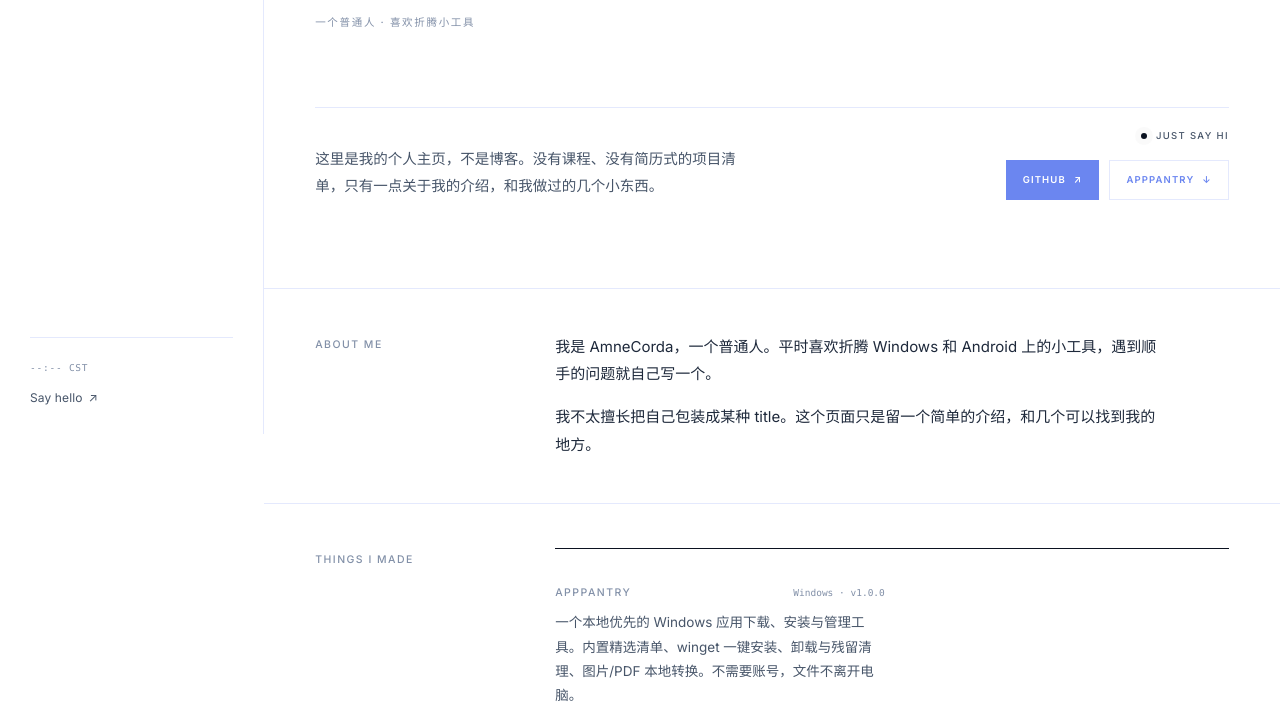
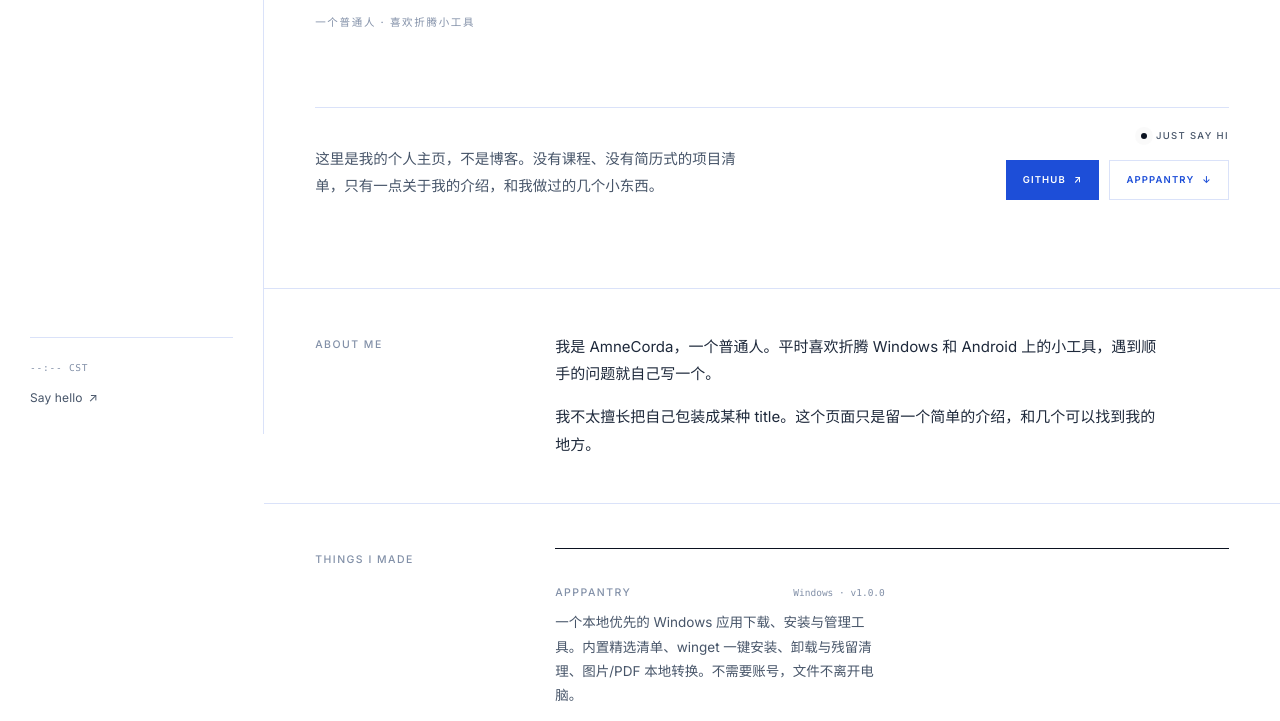
Before and after one commit to mar08meow/amnecorda, a plain HTML site: page index.html in a window 1280 px wide. Shown: the part 366-1087 px from the top of the page. Drawn offline with Linux system fonts and the light colour scheme.

Commit message:
Restore blue single-page and remove unused routes

```diff
--- a/assets/css/theme.css
+++ b/assets/css/theme.css
@@ -8,11 +8,11 @@
   --ink-2: #1e293b;
   --ink-soft: #475569;
   --muted: #8290a8;
-  --line: rgba(107, 134, 240, 0.18);
-  --line-soft: rgba(107, 134, 240, 0.09);
-  --accent: #6b86f0;
-  --accent-deep: #415fd7;
-  --accent-soft: #c3d4ff;
+  --line: rgba(29, 78, 216, 0.16);
+  --line-soft: rgba(29, 78, 216, 0.08);
+  --accent: #1d4ed8;
+  --accent-deep: #1e3a8a;
+  --accent-soft: #93c5fd;
   --sans: "Inter", -apple-system, BlinkMacSystemFont, "Segoe UI", "PingFang SC", "Microsoft YaHei", sans-serif;
   --display: "Inter", -apple-system, BlinkMacSystemFont, "Segoe UI", "PingFang SC", "Microsoft YaHei", sans-serif;
   --reading: "Inter", -apple-system, BlinkMacSystemFont, "Segoe UI", "PingFang SC", "Microsoft YaHei", sans-serif;
```
